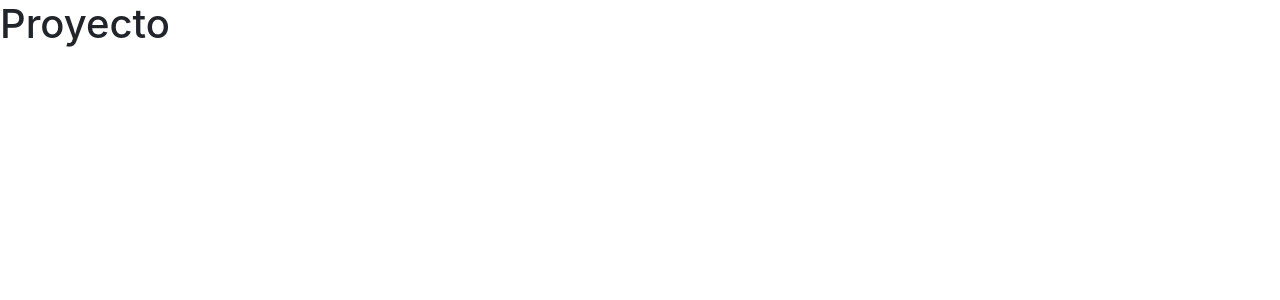
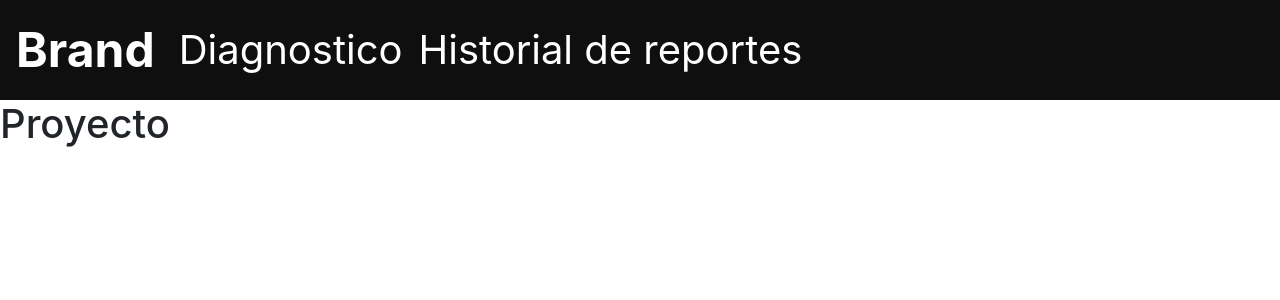
Before and after one commit to jaagualimpia/frontend_app_trabajo_de_grado, a Next.js app: page / in a window 1280 px wide. Shown: the top 300 px of the page. Built offline with nearby package versions, Linux system fonts and the light colour scheme.

Commit message:
Navbar added

```diff
--- a/src/app/components/navbar/NavBar.tsx
+++ b/src/app/components/navbar/NavBar.tsx
@@ -1,17 +1,19 @@
-import { Nav } from "react-bootstrap";
+"use client"
 
-export default function NavBar (){
+import Link from "next/link";
+import { Container, Nav, Navbar } from "react-bootstrap";
+
+export default function NavBar() {
     return (
-        <Nav>
-            <Nav.Item>
-                <Nav.Link href="/">Home</Nav.Link>
-            </Nav.Item>
-            <Nav.Item>
-                <Nav.Link href="/signup">Sign Up</Nav.Link>
-            </Nav.Item>
-            <Nav.Item>
-                <Nav.Link href="/login">Login</Nav.Link>
-            </Nav.Item>
-        </Nav>
-    )
+        <Navbar style={{backgroundColor: "#0F0F0F", }} expand="lg" className='py-3'>
+            <Navbar.Brand href="/" className='ms-2 text-white' style={{"fontSize": "3rem"}}><strong>Brand</strong></Navbar.Brand>
+            <Navbar.Toggle aria-controls="basic-navbar-nav" />
+            <Navbar.Collapse id="basic-navbar-nav">
+                <Nav className="mr-auto">
+                    <Link href={"/image_diagnosis"} className="text-white nav-link" style={{"fontWeight": "normal"}}>Diagnostico</Link>
+                    <Link href={"/history"} className="text-white nav-link" style={{"fontWeight": "normal"}}>Historial de reportes</Link>
+                </Nav>
+            </Navbar.Collapse>
+        </Navbar>
+    );
 }
--- a/src/app/page.tsx
+++ b/src/app/page.tsx
@@ -1,6 +1,9 @@
+import NavBar from "./components/navbar/NavBar";
+
 export default function Home() {
   return (
     <h1>
+      <NavBar/>
       Proyecto
     </h1>
   )
```
